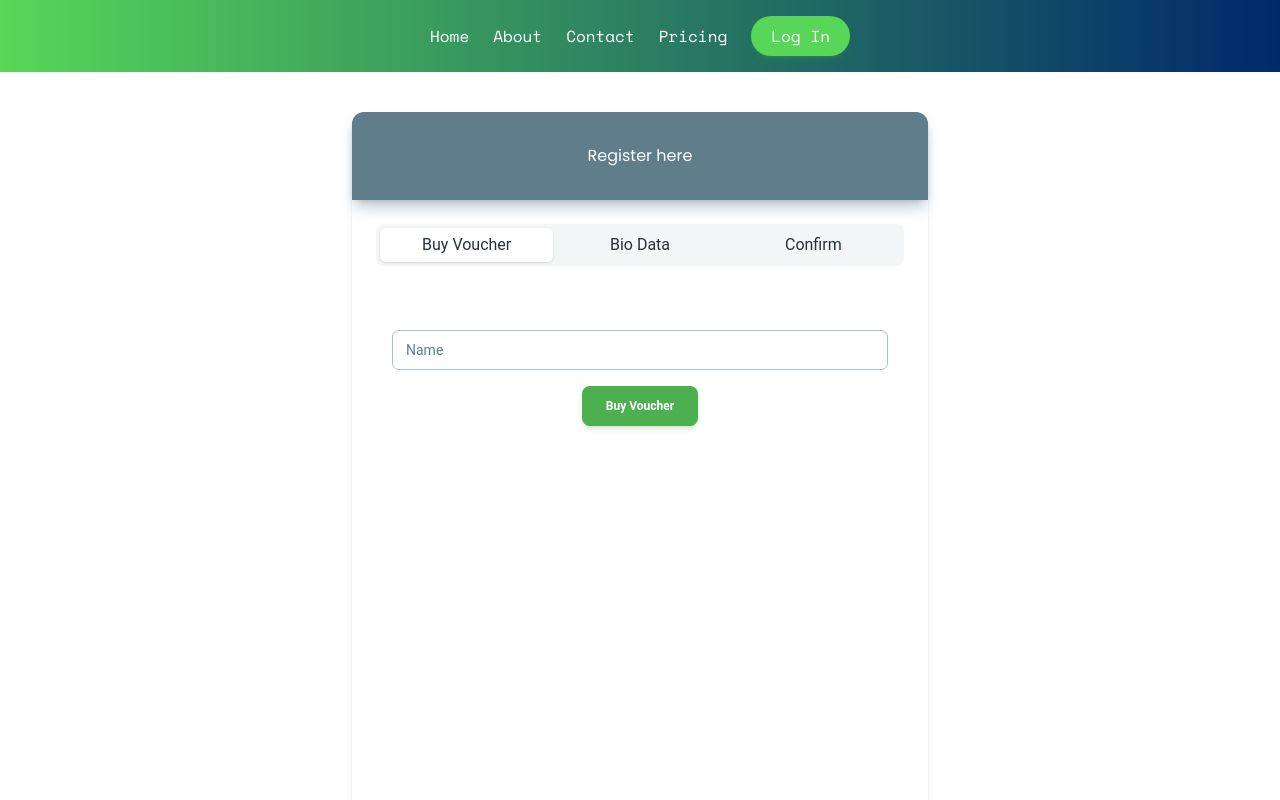
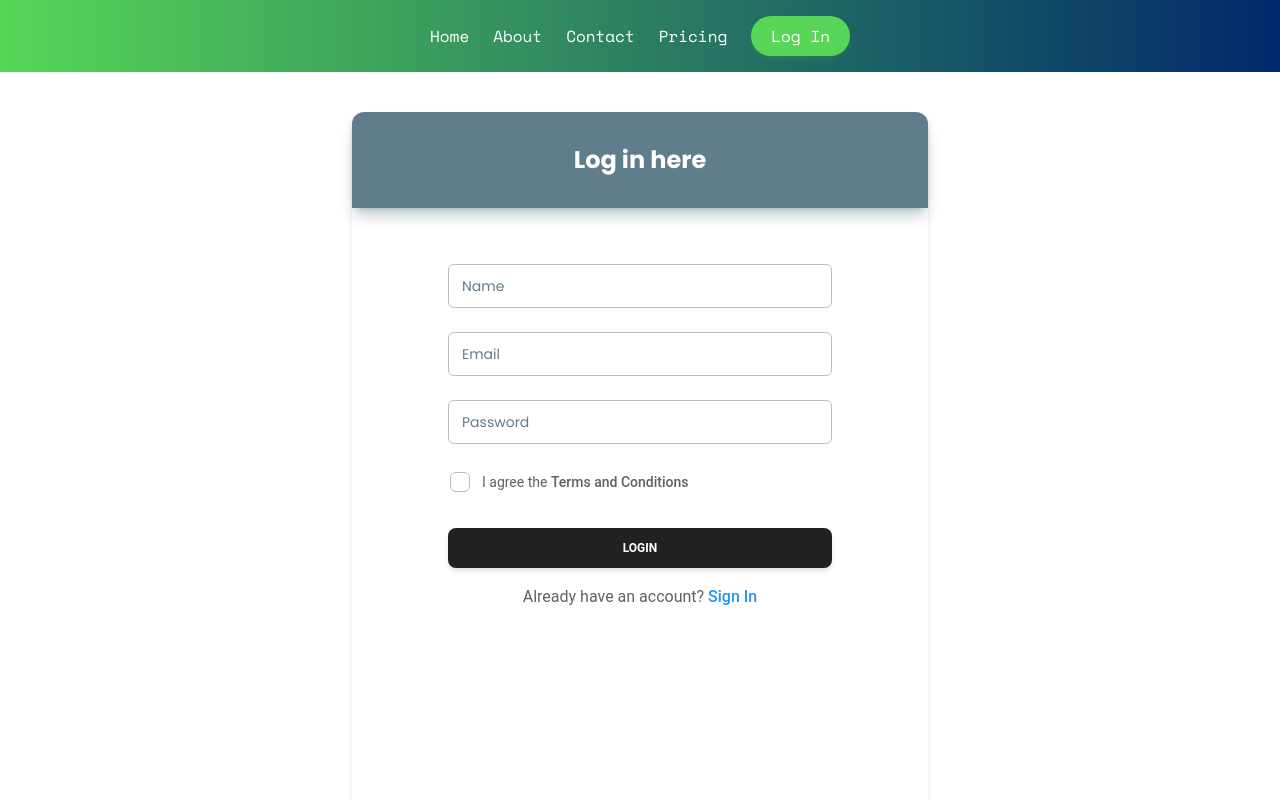
Before and after one commit to killy10o10/school-webapp, a React (Vite) app: page /login in a window 1280 px wide. Shown: the top 800 px of the page. Built offline with nearby package versions, Linux system fonts and the light colour scheme.

Commit message:
Registration and login

```diff
--- a/src/App.jsx
+++ b/src/App.jsx
@@ -9,6 +9,7 @@ import Layout from "./components/Layout"
 import Home from "./pages/Home"
 import Page404 from "./pages/Page404"
 import Login from "./pages/Login"
+import Register from "./pages/Register"
 
 
 const router = createBrowserRouter(
@@ -16,6 +17,7 @@ const router = createBrowserRouter(
     <Route path="/" element={<Layout />}>
       <Route index element={<Home />} />
       <Route path="login" element={<Login />} />
+      <Route path="register" element={<Register />} />
       <Route path="*" element={<Page404 />} />
     </Route>
   )
--- a/src/pages/Home.jsx
+++ b/src/pages/Home.jsx
@@ -29,7 +29,7 @@ function Home() {
               industry. Lorem Ipsum has been the industry&apos;s standard dummy
               text ever since the 1500s
             </p>
-            <Link to="login" className="w-fit">
+            <Link to="register" className="w-fit">
             <Button
               color="white"
               className="bg-white text-dark-blue font-mono rounded-3xl px-5 py-2 self-start capitalize text-base font-normal"
--- a/src/pages/Login.jsx
+++ b/src/pages/Login.jsx
@@ -1,40 +1,48 @@
-import { Button, Card, CardBody, CardHeader, Input, Radio, Tab, TabPanel, Tabs, TabsBody, TabsHeader } from "@material-tailwind/react"
+import { Card, CardBody, CardHeader, Typography, Input, Checkbox, Button, } from "@material-tailwind/react"
 
 function Login() {
   return (
     <section className="min-h-screen flex justify-center px-2">
       <Card className="w-full max-w-xl lg:mx-20 my-10">
-        <CardHeader color="blue-gray" className="m-0 grid place-items-center rounded-b-none py-8 px-4 text-center">Register here</CardHeader>
-        <CardBody>
-          <Tabs className="overflow-visible" value="buy">
-            <TabsHeader className="relative z-0">
-              <Tab value="buy">Buy Voucher</Tab>
-              <Tab value="data">Bio Data</Tab>
-              <Tab value="confirm">Confirm</Tab>
-            </TabsHeader>
-            <TabsBody>
-                <TabPanel  value="buy" className="mt-12 flex flex-col gap-4 justify-center items-center">
-                  <Input label="Name"></Input>
-                  <Button color="green" className="capitalize">Buy voucher</Button>
-                </TabPanel>
-                <TabPanel value="data" className="flex flex-col ">
-               <form className="mt-12 flex flex-col gap-4 ">
-                    <Input label="Name"></Input>
-                    <Radio name="gender" label="Male"></Radio>
-                    <Radio name="gender" label="Female"></Radio>
-                    <Input label="Contact" type="tel"></Input>
-                    <Input label="Email" type="email"></Input>
-                    <Input label="Nationality"></Input>
-                    <Button color="blue" className="capitalize self-center">Submit</Button>
-               </form>
-                </TabPanel>
-                <TabPanel value="confirm" className="flex flex-col gap-10">
-                  <h2 className="font-bold text-2xl">Confrim Infromation</h2>
-                  <Button color="green" className="capitalize w-3/5 self-center">Confirm</Button>
-                </TabPanel>
-
-            </TabsBody>
-          </Tabs>
+        <CardHeader color="blue-gray" className="m-0 grid place-items-center rounded-b-none py-8 px-4 text-center font-bold text-2xl">Log in here</CardHeader>
+        <CardBody className="flex flex-col items-center">
+        <form className="mt-8 mb-2 w-80 max-w-screen-lg sm:w-96">
+        <div className="mb-4 flex flex-col gap-6">
+          <Input size="lg" label="Name" />
+          <Input size="lg" label="Email" />
+          <Input type="password" size="lg" label="Password" />
+        </div>
+        <Checkbox
+          label={
+            <Typography
+              variant="small"
+              color="gray"
+              className="flex items-center font-normal"
+            >
+              I agree the
+              <a
+                href="#"
+                className="font-medium transition-colors hover:text-blue-500"
+              >
+                &nbsp;Terms and Conditions
+              </a>
+            </Typography>
+          }
+          containerProps={{ className: "-ml-2.5" }}
+        />
+        <Button className="mt-6" fullWidth>
+          Login
+        </Button>
+        <Typography color="gray" className="mt-4 text-center font-normal">
+          Already have an account?{" "}
+          <a
+            href="#"
+            className="font-medium text-blue-500 transition-colors hover:text-blue-700"
+          >
+            Sign In
+          </a>
+        </Typography>
+      </form>
         </CardBody>
       </Card>
     </section>
--- /dev/null
+++ b/src/pages/Register.jsx
@@ -0,0 +1,44 @@
+import { Button, Card, CardBody, CardHeader, Input, Radio, Tab, TabPanel, Tabs, TabsBody, TabsHeader } from "@material-tailwind/react"
+
+function Register() {
+  return (
+    <section className="min-h-screen flex justify-center px-2">
+      <Card className="w-full max-w-xl lg:mx-20 my-10">
+        <CardHeader color="blue-gray" className="m-0 grid place-items-center rounded-b-none py-8 px-4 text-center">Register here</CardHeader>
+        <CardBody>
+          <Tabs className="overflow-visible" value="buy">
+            <TabsHeader className="relative z-0">
+              <Tab value="buy">Buy Voucher</Tab>
+              <Tab value="data">Bio Data</Tab>
+              <Tab value="confirm">Confirm</Tab>
+            </TabsHeader>
+            <TabsBody>
+                <TabPanel  value="buy" className="mt-12 flex flex-col gap-4 justify-center items-center">
+                  <Input label="Name"></Input>
+                  <Button color="green" className="capitalize">Buy voucher</Button>
+                </TabPanel>
+                <TabPanel value="data" className="flex flex-col ">
+               <form className="mt-12 flex flex-col gap-4 ">
+                    <Input label="Name"></Input>
+                    <Radio name="gender" label="Male"></Radio>
+                    <Radio name="gender" label="Female"></Radio>
+                    <Input label="Contact" type="tel"></Input>
+                    <Input label="Email" type="email"></Input>
+                    <Input label="Nationality"></Input>
+                    <Button color="blue" className="capitalize self-center">Submit</Button>
+               </form>
+                </TabPanel>
+                <TabPanel value="confirm" className="flex flex-col gap-10">
+                  <h2 className="font-bold text-2xl">Confrim Infromation</h2>
+                  <Button color="green" className="capitalize w-3/5 self-center">Confirm</Button>
+                </TabPanel>
+
+            </TabsBody>
+          </Tabs>
+        </CardBody>
+      </Card>
+    </section>
+  )
+}
+
+export default Register;
```
